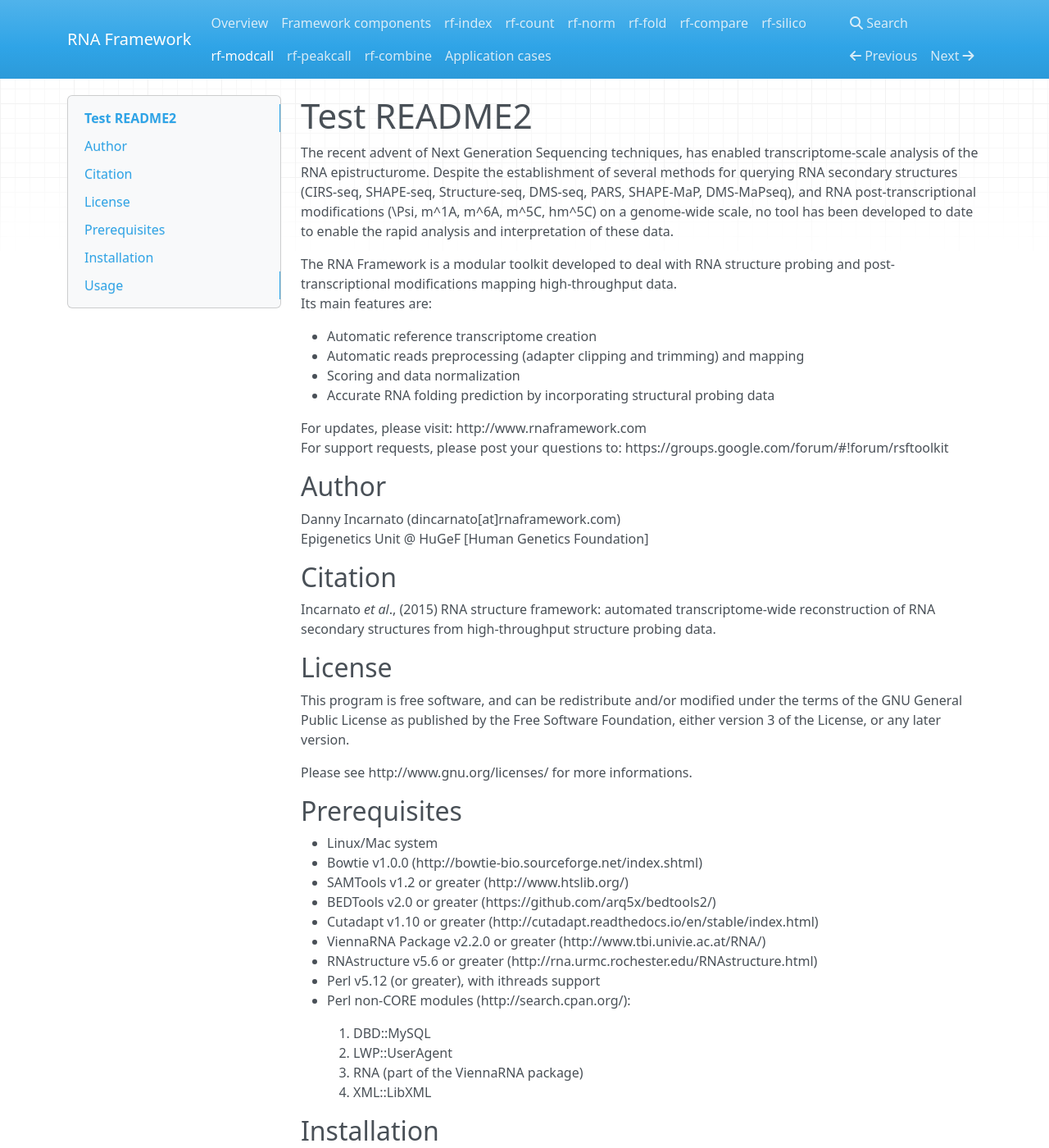
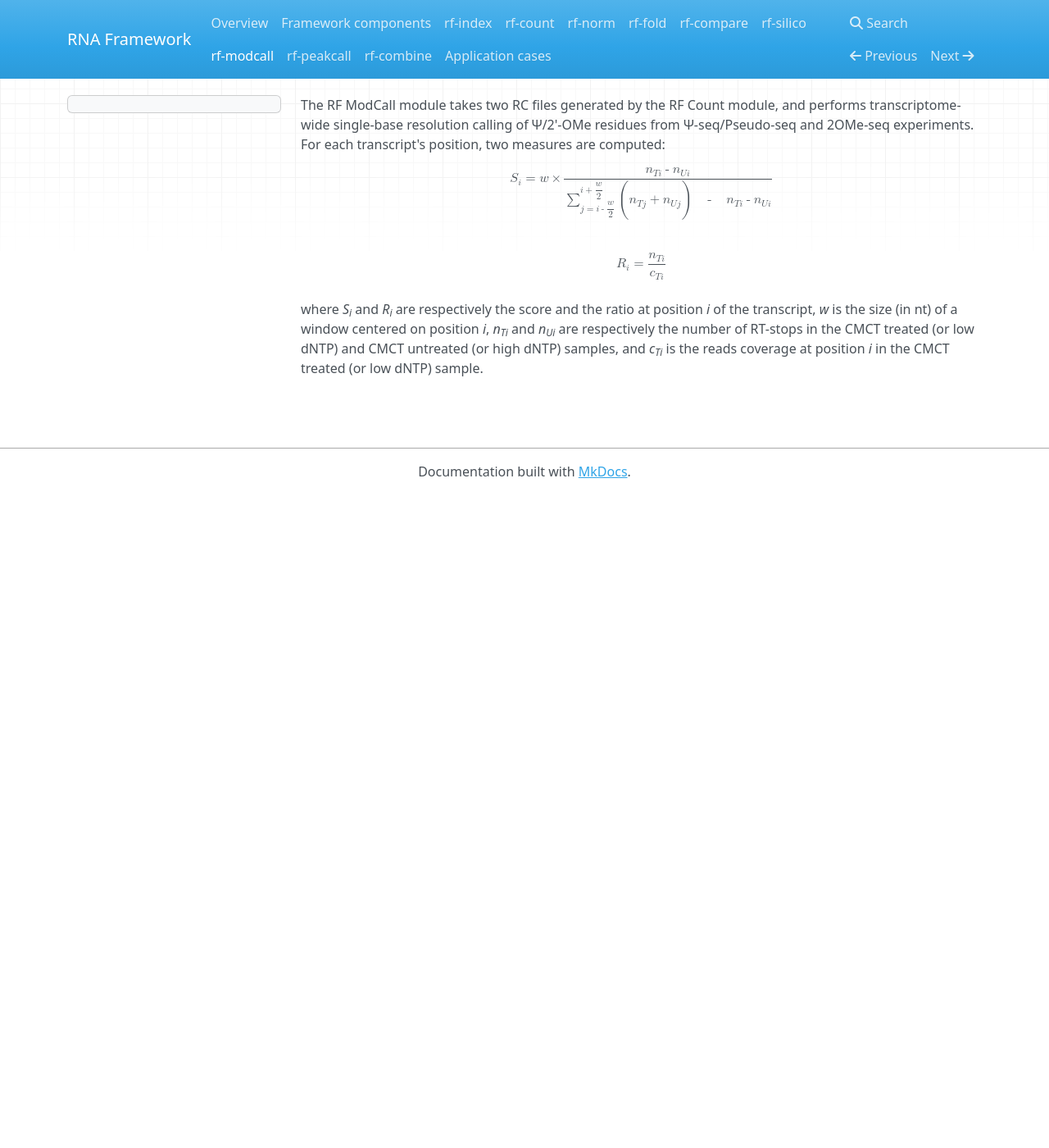
Before and after one commit to dincarnato/RNAFramework, an MkDocs documentation site: the page built from docs/rf-modcall.md, in a window 1280 px wide and 1400 px high. Shown: the whole window at 82% size. Built offline with MkDocs 1.6.1, drawn with Linux system fonts in a browser that asks for light colours; nearby versions of some CDN libraries; old or Windows-style settings are respelled for this version of MkDocs; some of the changed text lies outside the part shown.

Commit message:
no message

````diff
--- a/docs/rf-modcall.md
+++ b/docs/rf-modcall.md
@@ -1,69 +1,8 @@
-# Test README2
+The RF ModCall module takes two RC files generated by the RF Count module, and performs transcriptome-wide single-base resolution calling of &Psi;/2'-OMe residues from &Psi;-seq/Pseudo-seq and 2OMe-seq experiments.<br/>
+For each transcript's position, two measures are computed:<br/>
 
-The recent advent of Next Generation Sequencing techniques, has enabled transcriptome-scale analysis of the RNA epistructurome.
-Despite the establishment of several methods for querying RNA secondary structures (CIRS-seq, SHAPE-seq, Structure-seq, DMS-seq, PARS, SHAPE-MaP, DMS-MaPseq), and RNA post-transcriptional modifications (\Psi, m^1A, m^6A, m^5C, hm^5C) on a genome-wide scale, no tool has been developed to date to enable the rapid analysis and interpretation of these data.
-
-The RNA Framework is a modular toolkit developed to deal with RNA structure probing and post-transcriptional modifications mapping high-throughput data.
-Its main features are:
-
-- Automatic reference transcriptome creation
-- Automatic reads preprocessing (adapter clipping and trimming) and mapping
-- Scoring and data normalization
-- Accurate RNA folding prediction by incorporating structural probing data
-
-For updates, please visit: http://www.rnaframework.com
-For support requests, please post your questions to: https://groups.google.com/forum/#!forum/rsftoolkit
-
-
-## Author
-
-Danny Incarnato (dincarnato[at]rnaframework.com)
-Epigenetics Unit @ HuGeF [Human Genetics Foundation]
-
-
-## Citation
-
-Incarnato *et al*., (2015) RNA structure framework: automated transcriptome-wide reconstruction of RNA secondary structures from high-throughput structure probing data.
-
-
-## License
-
-This program is free software, and can be redistribute and/or modified under the terms of the GNU General Public License as published by the Free Software Foundation, either version 3 of the License, or any later version.
-
-Please see http://www.gnu.org/licenses/ for more informations.
-
-
-## Prerequisites
-
-- Linux/Mac system
-- Bowtie v1.0.0 (http://bowtie-bio.sourceforge.net/index.shtml)
-- SAMTools v1.2 or greater (http://www.htslib.org/)
-- BEDTools v2.0 or greater (https://github.com/arq5x/bedtools2/)
-- Cutadapt v1.10 or greater (http://cutadapt.readthedocs.io/en/stable/index.html)
-- ViennaRNA Package v2.2.0 or greater (http://www.tbi.univie.ac.at/RNA/)
-- RNAstructure v5.6 or greater (http://rna.urmc.rochester.edu/RNAstructure.html)
-- Perl v5.12 (or greater), with ithreads support
-- Perl non-CORE modules (http://search.cpan.org/):
-
-    1. DBD::MySQL
-    2. LWP::UserAgent
-    3. RNA (part of the ViennaRNA package)
-    4. XML::LibXML
-
-
-## Installation
-
-Clone RSF git repository:
-```bash
-git clone https://github.com/dincarnato/RNAFramework
-```
-This will create the RNAFramework folder.
-To add RNA Framework executables to your PATH, simply type:
-```bash
-export PATH=$PATH:/path/to/RNAFramework
-```
-
-## Usage
-
-Please refer to the RNA Framework manual.
-To obtain parameters list, simply call the required program with the "-h" (or "--help") parameter.
+<math display="block" xmlns="http://www.w3.org/1998/Math/MathML"><msub><mi>S</mi><mi>i</mi></msub><mo>=</mo><mi>w</mi><mo>&#xD7;</mo><mfrac><mrow><msub><mi>n</mi><mrow><mi>T</mi><mi>i</mi></mrow></msub><mo>-</mo><msub><mi>n</mi><mrow><mi>U</mi><mi>i</mi></mrow></msub></mrow><mrow><munderover><mo>&#x2211;</mo><mrow><mi>j</mi><mo>=</mo><mi>i</mi><mo>-</mo><mstyle displaystyle="true"><mfrac bevelled="true"><mi>w</mi><mn>2</mn></mfrac></mstyle></mrow><mrow><mi>i</mi><mo>+</mo><mstyle displaystyle="true"><mfrac bevelled="true"><mi>w</mi><mn>2</mn></mfrac></mstyle></mrow></munderover><mo>(</mo><msub><mi>n</mi><mrow><mi>T</mi><mi>j</mi></mrow></msub><mo>+</mo><msub><mi>n</mi><mrow><mi>U</mi><mi>j</mi></mrow></msub><mo>)</mo><mo>&#xA0;</mo><mo>-</mo><mo>&#xA0;</mo><msub><mi>n</mi><mrow><mi>T</mi><mi>i</mi></mrow></msub><mo>-</mo><msub><mi>n</mi><mrow><mi>U</mi><mi>i</mi></mrow></msub></mrow></mfrac></math>
+<br/>
+<math display="block" xmlns="http://www.w3.org/1998/Math/MathML"><msub><mi>R</mi><mi>i</mi></msub><mo>=</mo><mfrac><msub><mi>n</mi><mrow><mi>T</mi><mi>i</mi></mrow></msub><msub><mi>c</mi><mrow><mi>T</mi><mi>i</mi></mrow></msub></mfrac></math>
+<br/>
+where *S<sub>i</sub>* and *R<sub>i</sub>* are respectively the score and the ratio at position *i* of the transcript, *w* is the size (in nt) of a window centered on position *i*, *n<sub>Ti</sub>* and *n<sub>Ui</sub>* are respectively the number of RT-stops in the CMCT treated (or low dNTP) and CMCT untreated (or high dNTP) samples, and *c<sub>Ti</sub>* is the reads coverage at position *i* in the CMCT treated (or low dNTP) sample.
````
Also changed, not shown: docs/rf-norm.md (+1 -1 lines).
